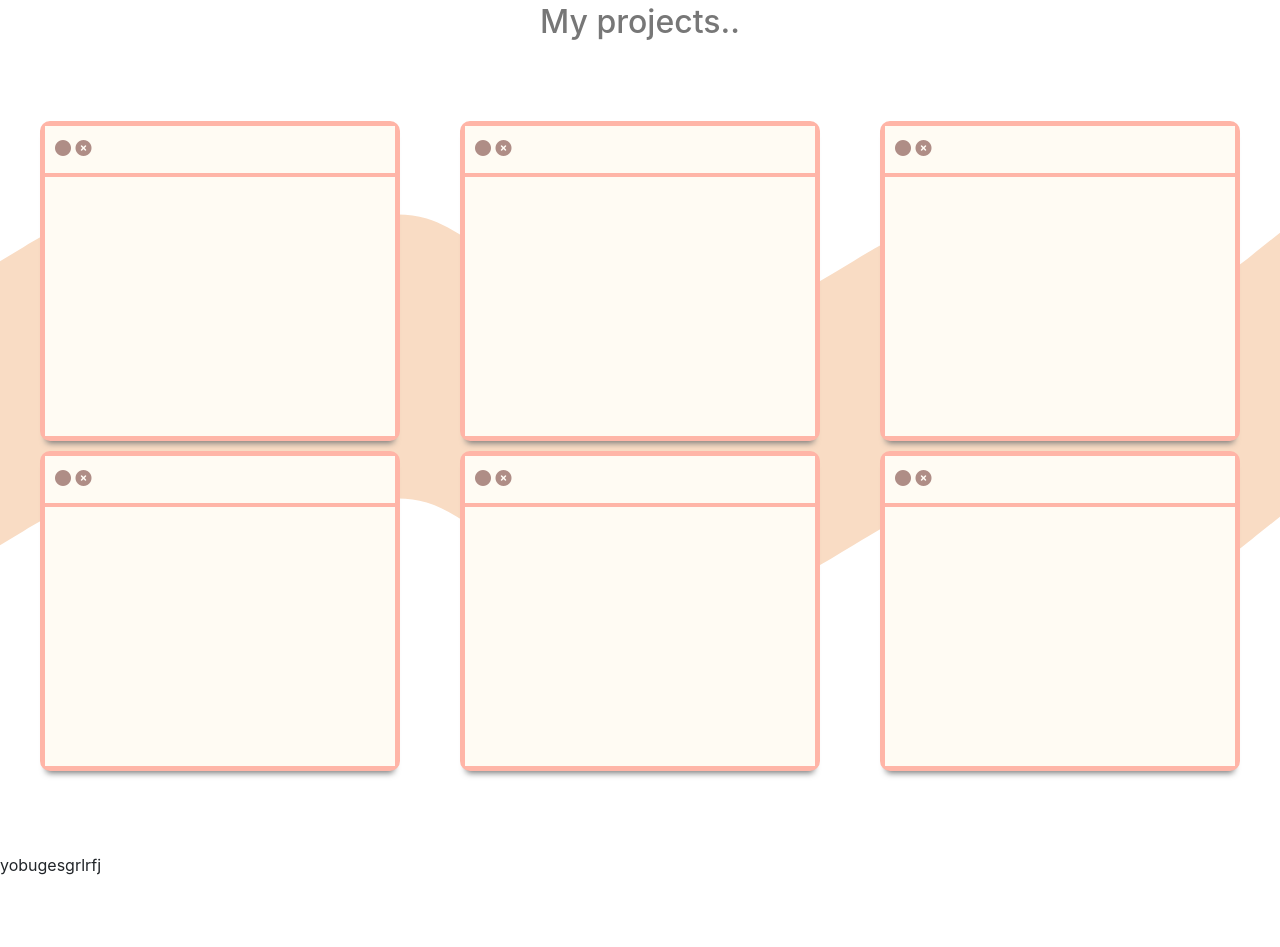
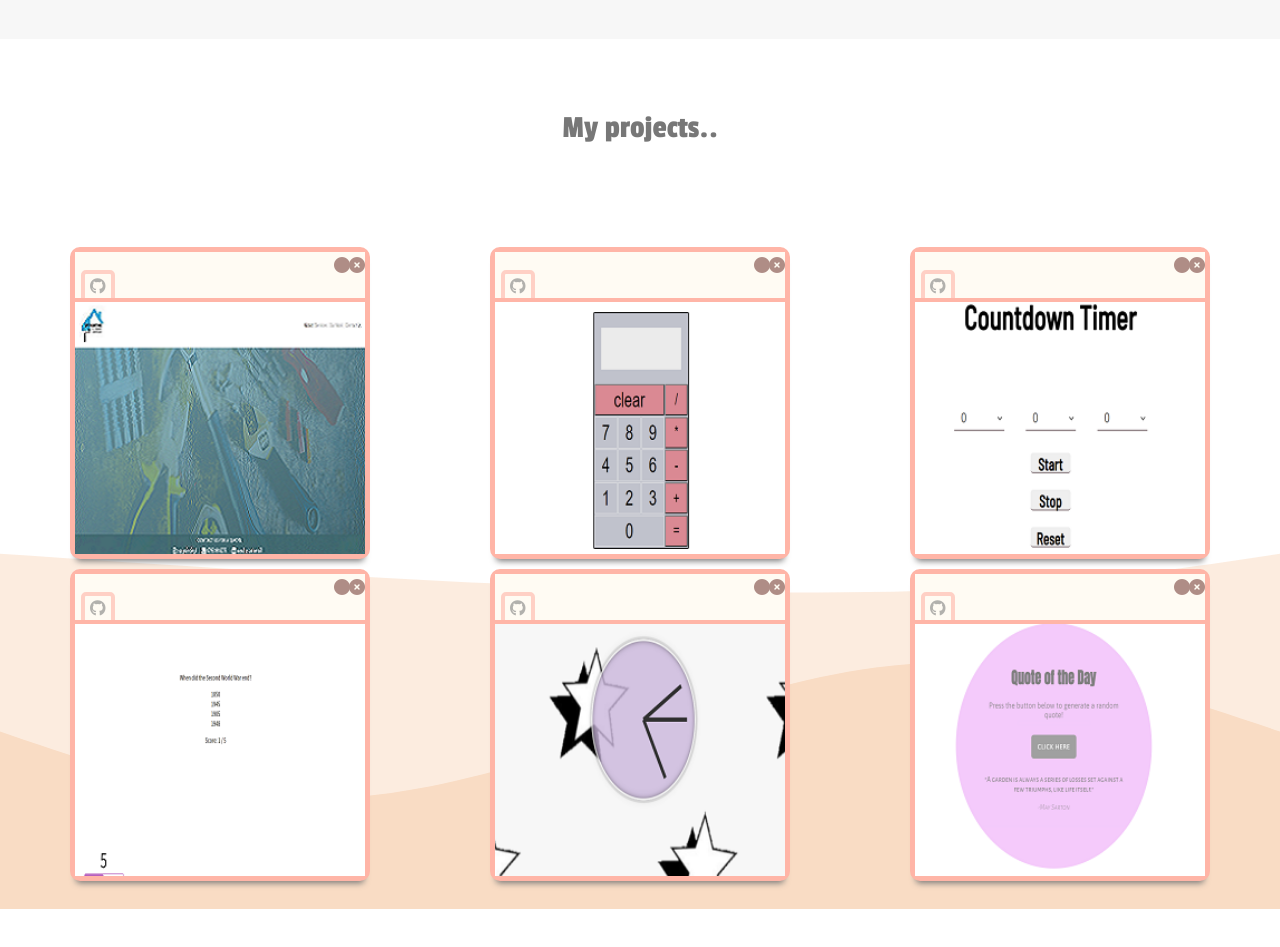
Before and after one commit to BrionyHoughton99/portfolio-new, a website: page index.html in a window 1280 px wide. Shown: the part 1497-2444 px from the top of the page. Before the commit the page ends 2374 px from the top, so only its background shows below. Drawn offline with nearby package versions, Linux system fonts and the light colour scheme.

Commit message:
added projects and tidied up

```diff
--- a/index.html
+++ b/index.html
@@ -11,16 +11,18 @@
     <link rel="stylesheet" href="https://cdn.jsdelivr.net/npm/bootstrap@4.5.3/dist/css/bootstrap.min.css"
         integrity="sha384-TX8t27EcRE3e/ihU7zmQxVncDAy5uIKz4rEkgIXeMed4M0jlfIDPvg6uqKI2xXr2" crossorigin="anonymous">
     <script src="https://use.fontawesome.com/0e45cb4b57.js"></script>
+    <link rel="preconnect" href="https://fonts.gstatic.com">
+<link href="https://fonts.googleapis.com/css2?family=Passion+One&display=swap" rel="stylesheet">
 </head>
 
 <body>
-    <header class="header">
+    <header class="header" id="header">
         <div class="header__container">
             <div class="section-container">
                 <div class="section-bg">
                     <div class="section-bg__circle">
-                        <i class="fa fa-circle"></i>
-                        <i class="fa fa-times-circle"></i>
+                        <i class="fa fa-circle section-bg__circle--1"></i>
+                        <i class="fa fa-times-circle section-bg__circle--2"></i>
                     </div>
                     <div class="section-bg__inner">
                         <div class="section-bg__inner_text">
@@ -32,25 +34,28 @@
             </div>
 
         </div>
+
         <div class="svg--bottom">
-            <svg xmlns="http://www.w3.org/2000/svg" viewBox="0 0 1440 320"><path fill="#F9DCC4" fill-opacity="1" d="M0,160L26.7,144C53.3,128,107,96,160,96C213.3,96,267,128,320,128C373.3,128,427,96,480,112C533.3,128,587,192,640,224C693.3,256,747,256,800,240C853.3,224,907,192,960,160C1013.3,128,1067,96,1120,112C1173.3,128,1227,192,1280,202.7C1333.3,213,1387,171,1413,149.3L1440,128L1440,320L1413.3,320C1386.7,320,1333,320,1280,320C1226.7,320,1173,320,1120,320C1066.7,320,1013,320,960,320C906.7,320,853,320,800,320C746.7,320,693,320,640,320C586.7,320,533,320,480,320C426.7,320,373,320,320,320C266.7,320,213,320,160,320C106.7,320,53,320,27,320L0,320Z"></path></svg>
-        </div>
-        <div class="svg--top">
-            <svg xmlns="http://www.w3.org/2000/svg" viewBox="0 0 1440 320"><path fill="#F9DCC4" fill-opacity="1" d="M0,160L26.7,144C53.3,128,107,96,160,96C213.3,96,267,128,320,128C373.3,128,427,96,480,112C533.3,128,587,192,640,224C693.3,256,747,256,800,240C853.3,224,907,192,960,160C1013.3,128,1067,96,1120,112C1173.3,128,1227,192,1280,202.7C1333.3,213,1387,171,1413,149.3L1440,128L1440,0L1413.3,0C1386.7,0,1333,0,1280,0C1226.7,0,1173,0,1120,0C1066.7,0,1013,0,960,0C906.7,0,853,0,800,0C746.7,0,693,0,640,0C586.7,0,533,0,480,0C426.7,0,373,0,320,0C266.7,0,213,0,160,0C106.7,0,53,0,27,0L0,0Z"></path></svg>
+            <svg height="100%" width="100%" id="svg" viewBox="0 0 1440 600" xmlns="http://www.w3.org/2000/svg" class="transition duration-300 ease-in-out delay-150"><path d="M 0,600 C 0,600 0,200 0,200 C 154.13333333333333,210.39999999999998 308.26666666666665,220.79999999999998 487,230 C 665.7333333333333,239.20000000000002 869.0666666666666,247.20000000000002 1032,242 C 1194.9333333333334,236.79999999999998 1317.4666666666667,218.39999999999998 1440,200 C 1440,200 1440,600 1440,600 Z" stroke="none" stroke-width="0" fill="#f9dcc488" class="transition-all duration-300 ease-in-out delay-150"></path><path d="M 0,600 C 0,600 0,400 0,400 C 135.33333333333331,446.4 270.66666666666663,492.8 440,469 C 609.3333333333334,445.2 812.6666666666667,351.2 985,328 C 1157.3333333333333,304.8 1298.6666666666665,352.4 1440,400 C 1440,400 1440,600 1440,600 Z" stroke="none" stroke-width="0" fill="#f9dcc4ff" class="transition-all duration-300 ease-in-out delay-150"></path></svg>
         </div>
 
         <nav class="">
             <div class="header__nav">
                 <div class="">
-                    <span><i class="fa fa-home fa-2x"></i></span>
+                    <a href="#header">
+                    <span><i class="fa fa-home fa-2x"></i></span></a>
                 </div>
                 <div class="">
+                    <a href="#about">
                     <span><i class="fa fa-user fa-2x"></i></span>
+                </a>
                 </div>
                 <div class="">
-                    <span><i class="fa fa-laptop fa-2x"></i></span>
+                    <a href="#projects">
+                    <span><i class="fa fa-laptop fa-2x"></i></span></a>
                 </div>
                 <div class="">
+                    <a href=></a>
                     <span><i class="fa fa-envelope fa-2x"></i></span>
                 </div>
             </div>
@@ -58,7 +63,7 @@
     </header>
 
     <main>
-        <section class="about">
+        <section class="about" id="about">
             <div class="about__wrapper">
                 <div class="row">
                     <div class="col-12">
@@ -68,22 +73,20 @@
                     </div>
                 </div>
                 <div class="about__container">
-                    <div class="">
-
+                    <div class="col-6">
+                        <p>My name is Briony Houghton, I am 23 years old and living in Chester.</br>
+                        I like problem solving and being creative. I got my first Software Developer job in 2019, after completing a Coding Bootcamp Course.<br>
+                        I had no experience prior to the course but my drive and willingness to learn helped me land a job within 6 months.
+                        From then, working within a Development team has helped me grow substancially.
+                     </p>
                     </div>
 
-                    <div class="svg--bottom">
-                        <svg xmlns="http://www.w3.org/2000/svg" viewBox="0 0 1440 320"><path fill="#F9DCC4" fill-opacity="1" d="M0,160L26.7,144C53.3,128,107,96,160,96C213.3,96,267,128,320,128C373.3,128,427,96,480,112C533.3,128,587,192,640,224C693.3,256,747,256,800,240C853.3,224,907,192,960,160C1013.3,128,1067,96,1120,112C1173.3,128,1227,192,1280,202.7C1333.3,213,1387,171,1413,149.3L1440,128L1440,320L1413.3,320C1386.7,320,1333,320,1280,320C1226.7,320,1173,320,1120,320C1066.7,320,1013,320,960,320C906.7,320,853,320,800,320C746.7,320,693,320,640,320C586.7,320,533,320,480,320C426.7,320,373,320,320,320C266.7,320,213,320,160,320C106.7,320,53,320,27,320L0,320Z"></path></svg>
-                    </div>
-                    <div class="svg--top">
-                        <svg xmlns="http://www.w3.org/2000/svg" viewBox="0 0 1440 320"><path fill="#F9DCC4" fill-opacity="1" d="M0,160L26.7,144C53.3,128,107,96,160,96C213.3,96,267,128,320,128C373.3,128,427,96,480,112C533.3,128,587,192,640,224C693.3,256,747,256,800,240C853.3,224,907,192,960,160C1013.3,128,1067,96,1120,112C1173.3,128,1227,192,1280,202.7C1333.3,213,1387,171,1413,149.3L1440,128L1440,0L1413.3,0C1386.7,0,1333,0,1280,0C1226.7,0,1173,0,1120,0C1066.7,0,1013,0,960,0C906.7,0,853,0,800,0C746.7,0,693,0,640,0C586.7,0,533,0,480,0C426.7,0,373,0,320,0C266.7,0,213,0,160,0C106.7,0,53,0,27,0L0,0Z"></path></svg>
-                    </div>
                 </div>
             </div>
 
         </section>
 
-        <section class="projects">
+        <section class="projects" id="projects">
             <div class="col-12">
                 <h2 class="section-header">
                     My projects..
@@ -92,91 +95,102 @@
             <div class="projects__container">
                 <div class="projects__card">
                     <div class="section-bg">
+                    <a href="https://sp-painting.com/" target="_blank">
                         <div class="section-bg__circle">
-                            <i class="fa fa-circle"></i>
-                            <i class="fa fa-times-circle"></i>
+                            <i class="fa fa-circle section-bg__circle--1"></i>
+                            <i class="fa fa-times-circle section-bg__circle--2"></i>
                         </div>
-                        <div class="section-bg__inner">
-                            <div class="section-bg__inner_text">
+                        <div class="section-bg__inner section-bg__inner__img section-bg__inner--1">
+                            <div class="section-bg__inner__link">
+                                <i class="fa fa-github "></i>
                             </div>
                         </div>
+                    </a>
                     </div>
                 </div>
                 <div class="projects__card">
                     <div class="section-bg">
+                    <a href="https://github.com/BrionyHoughton99/calculator-react" target="_blank">
                         <div class="section-bg__circle">
-                            <i class="fa fa-circle"></i>
-                            <i class="fa fa-times-circle"></i>
+                            <i class="fa fa-circle section-bg__circle--1"></i>
+                            <i class="fa fa-times-circle section-bg__circle--2"></i>
                         </div>
-                        <div class="section-bg__inner">
-                            <div class="section-bg__inner_text">
+                        <div class="section-bg__inner section-bg__inner__img section-bg__inner--2">
+                            <div class="section-bg__inner__link">
+                                <i class="fa fa-github "></i>
                             </div>
                         </div>
+                    </a>
                     </div>
                 </div>
                 <div class="projects__card">
                     <div class="section-bg">
+                        <a href="https://github.com/BrionyHoughton99/countdown-timer" target="_blank">
                         <div class="section-bg__circle">
-                            <i class="fa fa-circle"></i>
-                            <i class="fa fa-times-circle"></i>
+                            <i class="fa fa-circle section-bg__circle--1"></i>
+                            <i class="fa fa-times-circle section-bg__circle--2"></i>
                         </div>
-                        <div class="section-bg__inner">
-                            <div class="section-bg__inner_text">
+                        <div class="section-bg__inner section-bg__inner__img section-bg__inner--3">
+                            <div class="section-bg__inner__link">
+                                <i class="fa fa-github "></i>
                             </div>
                         </div>
+                    </a>
                     </div>
                 </div>
             </div>
             <div class="projects__container">
                 <div class="projects__card">
                     <div class="section-bg">
+                        <a href="https://github.com/BrionyHoughton99/quiz-app" target="_blank">
                         <div class="section-bg__circle">
-                            <i class="fa fa-circle"></i>
-                            <i class="fa fa-times-circle"></i>
+                            <i class="fa fa-circle section-bg__circle--1"></i>
+                            <i class="fa fa-times-circle section-bg__circle--2"></i>
                         </div>
-                        <div class="section-bg__inner">
-                            <div class="section-bg__inner_text">
+                        <div class="section-bg__inner section-bg__inner__img section-bg__inner--4">
+                            <div class="section-bg__inner__link">
+                                <i class="fa fa-github "></i>
                             </div>
                         </div>
+                    </a>
                     </div>
                 </div>
                 <div class="projects__card">
                     <div class="section-bg">
+                    <a href="https://github.com/BrionyHoughton99/ticking-clock" target="_blank">
                         <div class="section-bg__circle">
-                            <i class="fa fa-circle"></i>
-                            <i class="fa fa-times-circle"></i>
+                            <i class="fa fa-circle section-bg__circle--1"></i>
+                            <i class="fa fa-times-circle section-bg__circle--2"></i>
                         </div>
-                        <div class="section-bg__inner">
-                            <div class="section-bg__inner_text">
+                        <div class="section-bg__inner section-bg__inner__img section-bg__inner--5">
+                            <div class="section-bg__inner__link">
+                                <i class="fa fa-github "></i>
                             </div>
                         </div>
+                    </a>
                     </div>
                 </div>
                 <div class="projects__card">
                     <div class="section-bg">
+                        <a href="https://github.com/BrionyHoughton99/quote-generator" target="_blank">
                         <div class="section-bg__circle">
-                            <i class="fa fa-circle"></i>
-                            <i class="fa fa-times-circle"></i>
+                            <i class="fa fa-circle section-bg__circle--1"></i>
+                            <i class="fa fa-times-circle section-bg__circle--2"></i>
                         </div>
-                        <div class="section-bg__inner">
-                            <div class="section-bg__inner_text">
+                        <div class="section-bg__inner section-bg__inner__img section-bg__inner--6">
+                            <div class="section-bg__inner__link">
+                                <i class="fa fa-github "></i>
                             </div>
                         </div>
+                    </a>
                     </div>
                 </div>
             </div>
             <div class="svg--bottom">
-                <svg xmlns="http://www.w3.org/2000/svg" viewBox="0 0 1440 320"><path fill="#F9DCC4" fill-opacity="1" d="M0,160L26.7,144C53.3,128,107,96,160,96C213.3,96,267,128,320,128C373.3,128,427,96,480,112C533.3,128,587,192,640,224C693.3,256,747,256,800,240C853.3,224,907,192,960,160C1013.3,128,1067,96,1120,112C1173.3,128,1227,192,1280,202.7C1333.3,213,1387,171,1413,149.3L1440,128L1440,320L1413.3,320C1386.7,320,1333,320,1280,320C1226.7,320,1173,320,1120,320C1066.7,320,1013,320,960,320C906.7,320,853,320,800,320C746.7,320,693,320,640,320C586.7,320,533,320,480,320C426.7,320,373,320,320,320C266.7,320,213,320,160,320C106.7,320,53,320,27,320L0,320Z"></path></svg>
-            </div>
-            <div class="svg--top">
-                <svg xmlns="http://www.w3.org/2000/svg" viewBox="0 0 1440 320"><path fill="#F9DCC4" fill-opacity="1" d="M0,160L26.7,144C53.3,128,107,96,160,96C213.3,96,267,128,320,128C373.3,128,427,96,480,112C533.3,128,587,192,640,224C693.3,256,747,256,800,240C853.3,224,907,192,960,160C1013.3,128,1067,96,1120,112C1173.3,128,1227,192,1280,202.7C1333.3,213,1387,171,1413,149.3L1440,128L1440,0L1413.3,0C1386.7,0,1333,0,1280,0C1226.7,0,1173,0,1120,0C1066.7,0,1013,0,960,0C906.7,0,853,0,800,0C746.7,0,693,0,640,0C586.7,0,533,0,480,0C426.7,0,373,0,320,0C266.7,0,213,0,160,0C106.7,0,53,0,27,0L0,0Z"></path></svg>
+                <svg height="100%" width="100%" id="svg" viewBox="0 0 1440 600" xmlns="http://www.w3.org/2000/svg" class="transition duration-300 ease-in-out delay-150"><path d="M 0,600 C 0,600 0,200 0,200 C 154.13333333333333,210.39999999999998 308.26666666666665,220.79999999999998 487,230 C 665.7333333333333,239.20000000000002 869.0666666666666,247.20000000000002 1032,242 C 1194.9333333333334,236.79999999999998 1317.4666666666667,218.39999999999998 1440,200 C 1440,200 1440,600 1440,600 Z" stroke="none" stroke-width="0" fill="#f9dcc488" class="transition-all duration-300 ease-in-out delay-150"></path><path d="M 0,600 C 0,600 0,400 0,400 C 135.33333333333331,446.4 270.66666666666663,492.8 440,469 C 609.3333333333334,445.2 812.6666666666667,351.2 985,328 C 1157.3333333333333,304.8 1298.6666666666665,352.4 1440,400 C 1440,400 1440,600 1440,600 Z" stroke="none" stroke-width="0" fill="#f9dcc4ff" class="transition-all duration-300 ease-in-out delay-150"></path></svg>
             </div>
         </section>
-        <section>
-            <div>
-                yobugesgrlrfj
-            </div>
-        </section>
+
     </main>
 </body>
 
--- a/sass/base/_base.scss
+++ b/sass/base/_base.scss
@@ -15,3 +15,8 @@ body {
   font-weight: 400;
   line-height: 1.7;
 }
+
+a:link, a:visited, a:hover, a:active {
+  text-decoration: none;
+  color: grey !important;
+}
--- a/sass/components/_card.scss
+++ b/sass/components/_card.scss
@@ -2,10 +2,12 @@
     width: 100vw;
     margin: 50px 0;
     position: relative;
+    padding-bottom: 20px;
 
-    margin-top: 100px;
+    margin-top: 50px;
     @media only screen and (min-width: 700px) {
         height: 100vh;
+        padding-bottom: 20px;
     }
 
     &__container {
@@ -19,7 +21,9 @@
     &__card {
         margin: 30px;
         height: 200px;
-
+        @media only screen and (min-width: 700px) {
+            margin: 30px 10px;
+        }
 
         @media only screen and (min-width: 700px) {
 
--- a/sass/components/_section-bg.scss
+++ b/sass/components/_section-bg.scss
@@ -23,16 +23,28 @@
     position: relative;
     box-shadow: 0 8px 6px -6px $color-text;
     z-index: 90;
+    margin: 0 auto;
+    @media only screen and (min-width: 1000px) {
+      width: 75%;
+  }
 
     &__circle {
       position: absolute;
       right: 0;
-      padding: 10px;
+      padding: 5px;
       background-color: $color-bg-secondary;
       width: 100%;
       height: 100%;
       & i {
         color: #AF8D86;
+      }
+      &--1 {
+        position: absolute;
+        right: 15px;
+      }
+      &--2 {
+        position: absolute;
+        right: 0;
       }
     }
       &__inner {
@@ -45,14 +57,50 @@
         bottom: 0;
         justify-content: center;
 
+        &__img {
+          background-size: cover;
+          position: absolute;
+          bottom: 0;
+        }
+
+        &--1 {
+          background-image: url(../img/project.png);
+        }
+        &--2 {
+          background-image: url(../img/project-1.png);
+        }
+        &--3 {
+          background-image: url(../img/project-2.png);
+        }
+        &--4 {
+          background-image: url(../img/project-3.png);
+        }
+        &--5 {
+          background-image: url(../img/project-4.png);
+        }
+        &--6 {
+          background-image: url(../img/project-5.png);
+        }
         &_text {
-          padding: 10px;
+          font-family: 'Passion One', cursive;
+          color: $color-text;
             h1 {
                 font-size: 36px;
+                padding: 10px;
             }
             h2 {
                 font-size: 26px;
+                padding: 10px;
             }
+        }
+        &__link {
+          position: absolute;
+          top: -32px;
+          left: 6px;
+          padding: 0px 5px;
+          border-radius: 5px 5px 0 0;
+          border: 4px solid #FFB5A7;
+          opacity: 0.6;
         }
     }
   }
--- a/sass/layout/_header.scss
+++ b/sass/layout/_header.scss
@@ -1,13 +1,13 @@
 .header {
-    height: 100vh;
+    height: 92vh;
     position: relative;
     display: flex;
     align-items: center;
     justify-content: center;
 
     &__container {
-        height: 350px;
-        width: 80vw;
+        height: 300px;
+        width: 90vw;
         position: relative;
         display: flex;
         align-items: center;
@@ -17,6 +17,7 @@
     &__nav {
         position: fixed;
         width: 100vw;
+        height: 8vh;
         display: flex;
         justify-content: space-evenly;
         background-color: $color-bg-secondary;
@@ -35,16 +36,10 @@
 
 .svg {
 
-    &--top {
-        width: 100%;
-        position: absolute;
-        top: 50%;
-    }
-
     &--bottom {
         width: 100%;
         position: absolute;
-        bottom: 50%;
+        bottom: 0;
 
     }
 }
--- a/sass/typography/_typography.scss
+++ b/sass/typography/_typography.scss
@@ -1,5 +1,7 @@
 .section-header {
     color: $color-text;
     text-align: center;
-    margin: 50px 0;
+    margin: 70px 0;
+    font-family: 'Passion One', cursive;
+
 }
```
Also changed, not shown: sass/components/_about.scss (+3 -6 lines), css/style.css, img/project-1.PNG (added), img/project-2.PNG (added), img/project-3.PNG (added), img/project-4.PNG (added), img/project-5.PNG (added), img/project.PNG (added), img/svg-wave.svg (added).
